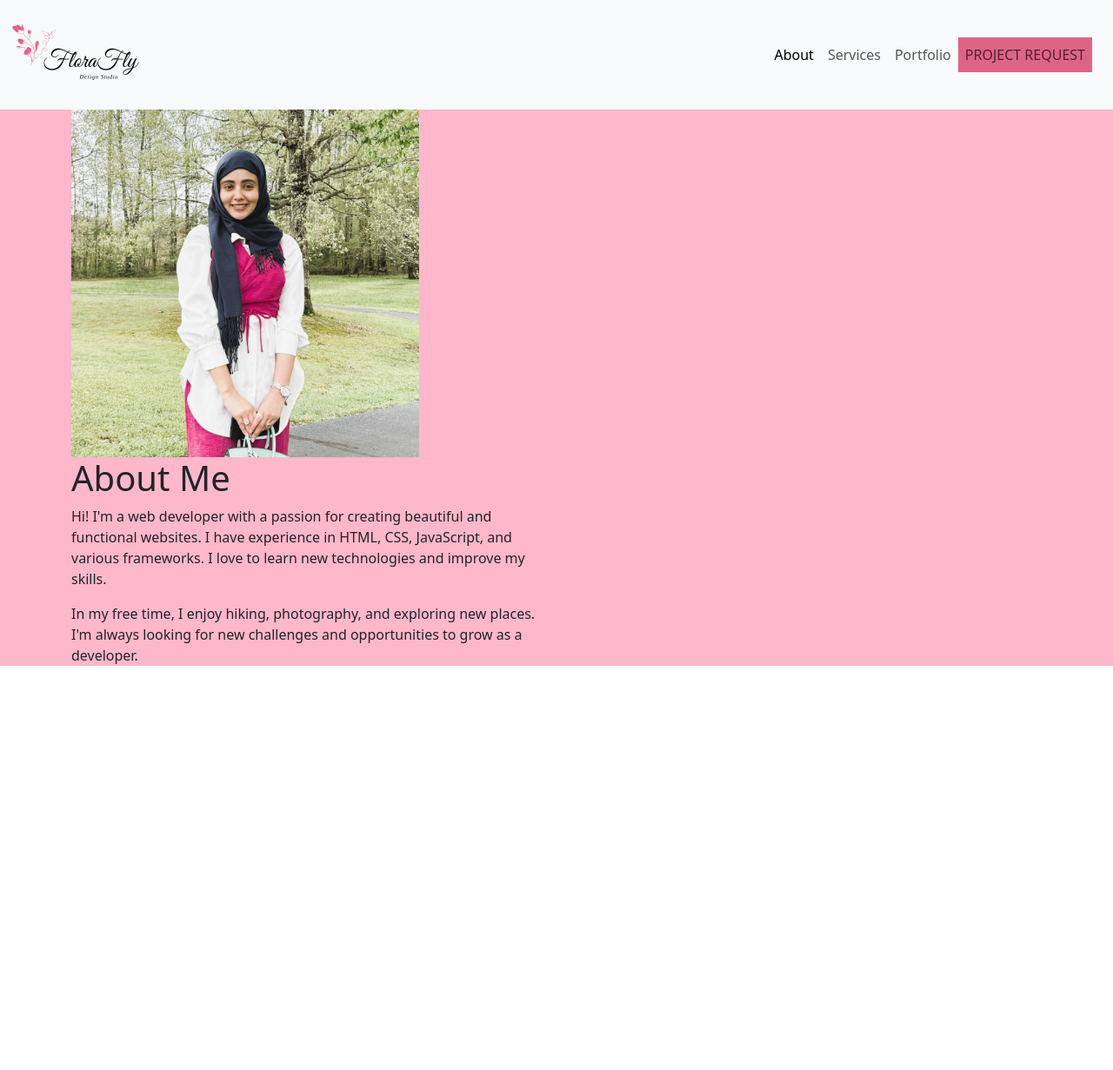
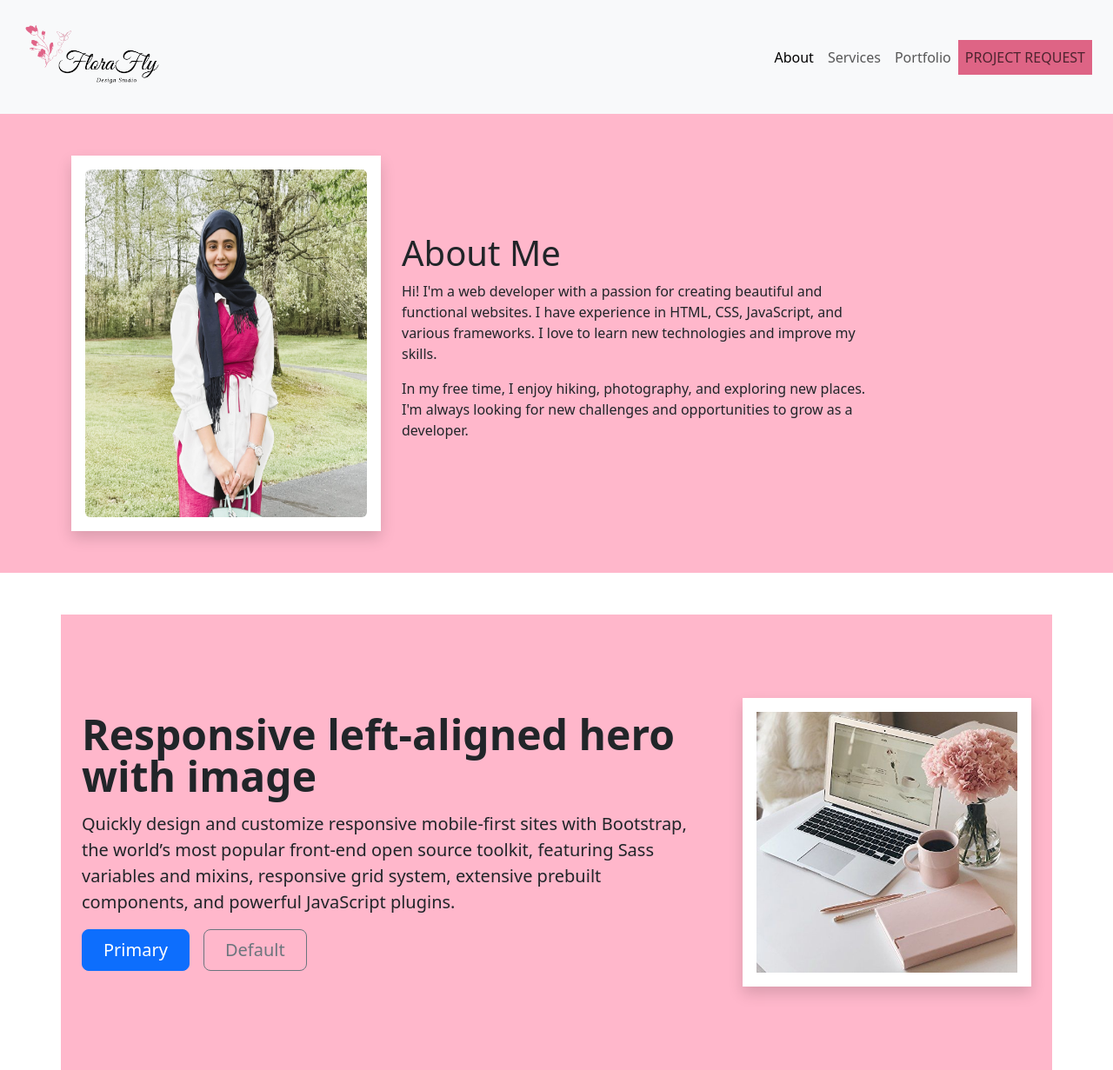
Before and after one commit to Sally2026/mobile-web, a plain HTML site: page final-project/index.html in a window 1280 px wide. Shown: the whole page at 87% size. Before the commit the page ends 800 px from the top, so only its background shows below. Drawn offline with nearby package versions, Linux system fonts and the light colour scheme.

Commit message:
Working on the final project

```diff
--- a/final-project/assets/css/style.css
+++ b/final-project/assets/css/style.css
@@ -4,8 +4,8 @@
 
 
 .navbar-brand img{
-
     width: 50%;
+    margin-left: 15px;
 }
 
 .nav-item4{
--- a/final-project/index.html
+++ b/final-project/index.html
@@ -1,5 +1,6 @@
 <!doctype html>
 <html lang="en">
+
 <head>
   <meta charset="utf-8">
   <meta name="viewport" content="width=device-width, initial-scale=1">
@@ -8,11 +9,12 @@
   <link href="assets/css/style.css" rel="stylesheet">
 
 </head>
+
 <body>
   <nav class="navbar bg-body-tertiary">
     <div class="container-fluid">
-            <a class="navbar-brand" href="">
-                <img src="assets/img/logo5.png" alt="Florafly logo"  >
+      <a class="navbar-brand" href="index.html">
+        <img src="assets/img/logo5.png" alt="Florafly logo">
       </a>
       <nav class="navbar navbar-expand-md bg-body-tertiary" data-bs-theme="light">
         <div class="container-fluid">
@@ -37,18 +39,42 @@
         </div>
     </div>
   </nav>
-    <article class="bio">
+  <article class="bio py-5">
     <div class="container">
-          <div class="col-md-6">
-            <img src="assets/img/2.jpg" alt="Image of me" class="img-fluid">
+      <div class="row align-items-center">
+        <div class="col-md-4">
+          <div class="bg-white p-3 shadow">
+          <img src="assets/img/2.jpg" alt="Image of me" class="img-fluid rounded">
+          </div>
         </div>
         <div class="col-md-6">
           <h1>About Me</h1>
           <p>Hi! I'm a web developer with a passion for creating beautiful and functional websites. I have experience in HTML, CSS, JavaScript, and various frameworks. I love to learn new technologies and improve my skills.</p>
           <p>In my free time, I enjoy hiking, photography, and exploring new places. I'm always looking for new challenges and opportunities to grow as a developer.</p>
-
+        </div>
+      </div>
+    </div>
   </article>
 
+  <section class="mt-5">
+  <div class="container col-xxl-8 px-4 py-5">
+    <div class="row flex-lg-row-reverse align-items-center g-5 py-5">
+      <div class="col-10 col-sm-8 col-lg-4">
+        <div class="bg-white p-3 shadow">
+        <img src="assets/img/3.jfif" class="d-block mx-lg-auto img-fluid" alt="Bootstrap Themes" width="400" height="200" loading="lazy">
+      </div>
+    </div>
+      <div id="services" class="col-lg-8">
+        <h1 class="display-5 fw-bold lh-1 mb-3">Responsive left-aligned hero with image</h1>
+        <p class="lead">Quickly design and customize responsive mobile-first sites with Bootstrap, the world’s most popular front-end open source toolkit, featuring Sass variables and mixins, responsive grid system, extensive prebuilt components, and powerful JavaScript plugins.</p>
+        <div class="d-grid gap-2 d-md-flex justify-content-md-start">
+          <button type="button" class="btn btn-primary btn-lg px-4 me-md-2">Primary</button>
+          <button type="button" class="btn btn-outline-secondary btn-lg px-4">Default</button>
+        </div>
+      </div>
+    </div>
+  </div>
+</section>
 
   <script src="https://cdn.jsdelivr.net/npm/bootstrap@5.3.5/dist/js/bootstrap.bundle.min.js" integrity="sha384-k6d4wzSIapyDyv1kpU366/PK5hCdSbCRGRCMv+eplOQJWyd1fbcAu9OCUj5zNLiq" crossorigin="anonymous"></script>
 </body>
```
Also changed, not shown: final-project/assets/img/3.jfif (added), final-project/assets/img/logo.png (deleted), final-project/assets/img/logo3.png (deleted), final-project/assets/img/logo4.png (deleted). Lines whose indentation alone changed are shown as unchanged.
